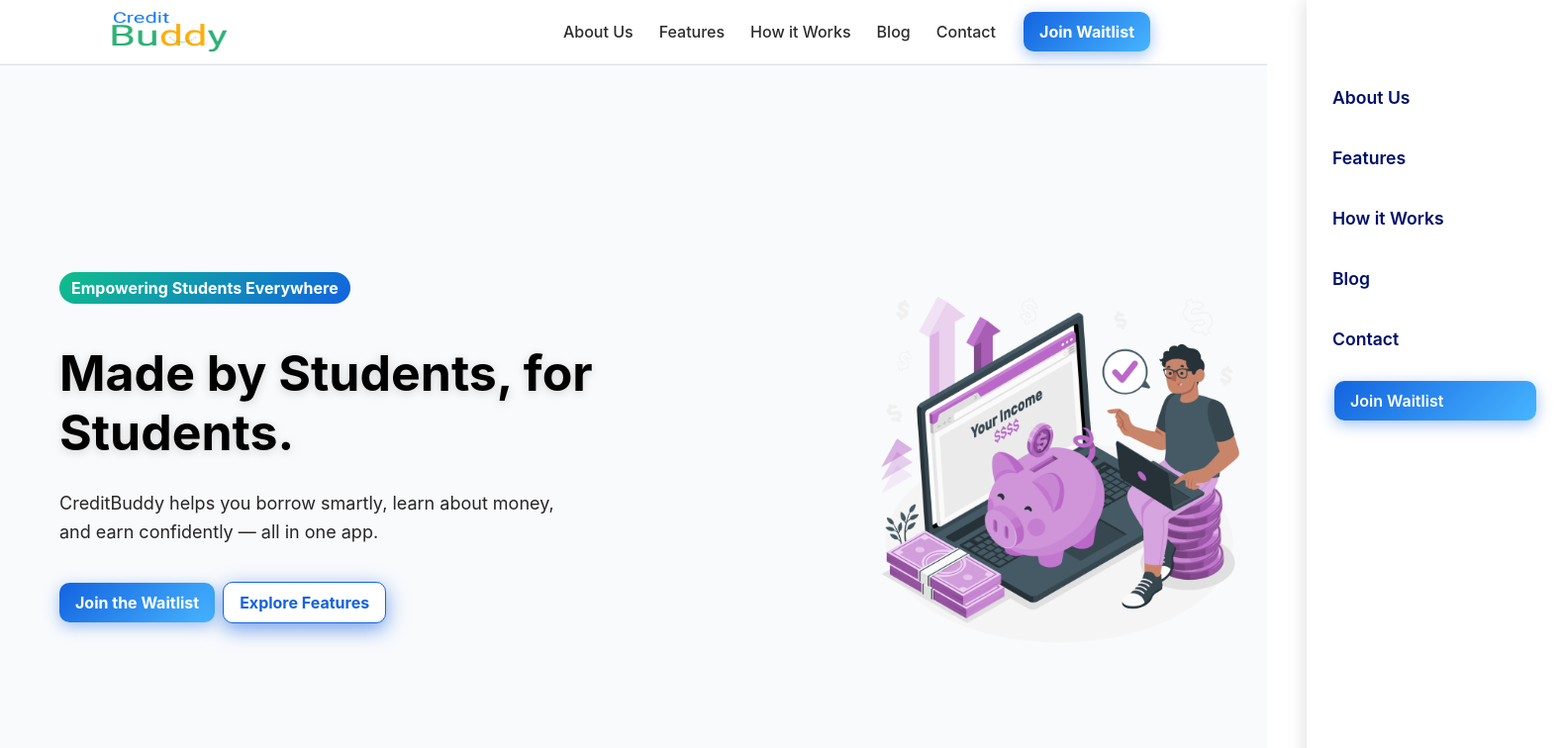
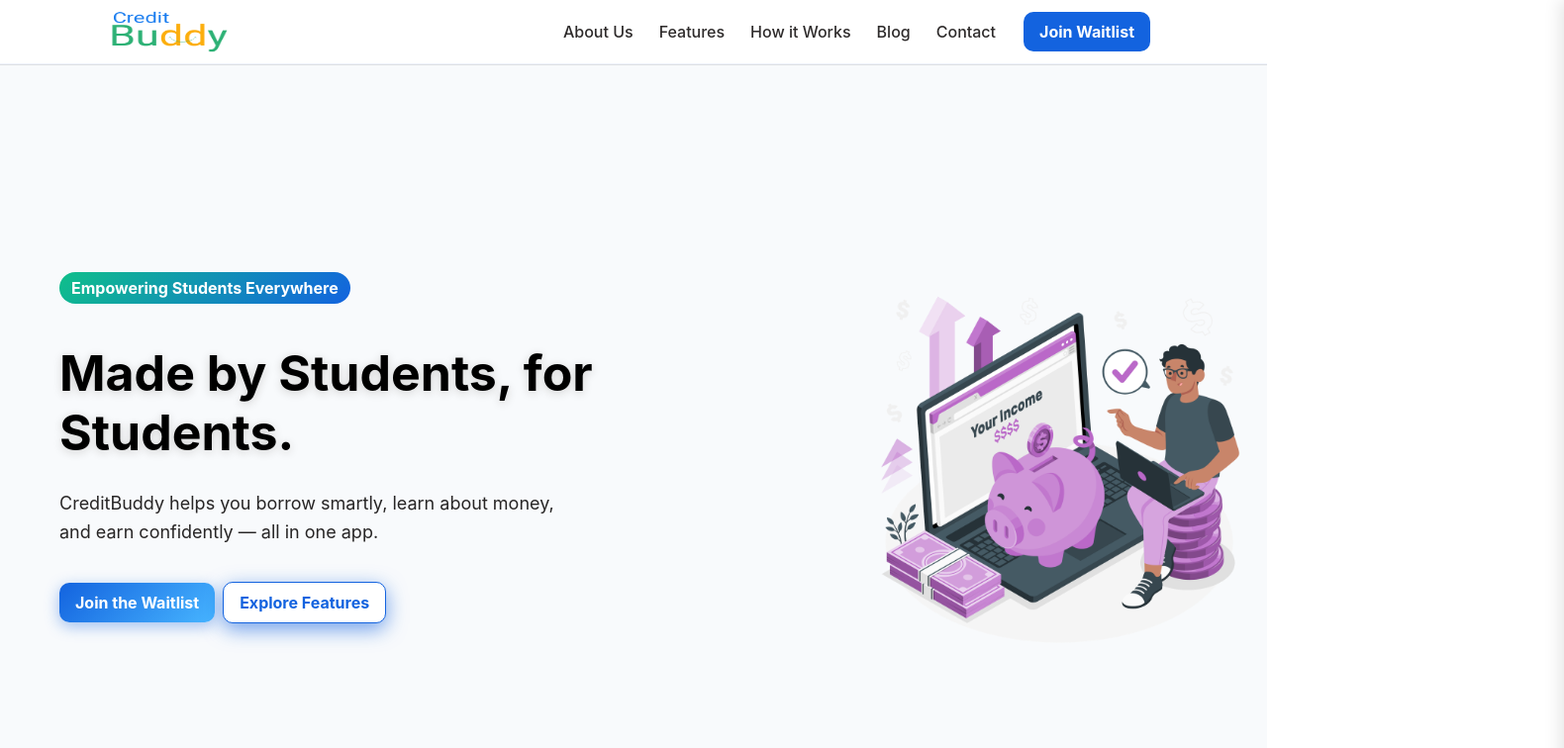
Before and after one commit to goutambhosagar00/CreditBuddy, a React (Vite) app: page / in a window 1280 px wide. Shown: the top 756 px of the page at 99% size, 1580 px wide, since content can reach past the window. Built offline with nearby package versions, Linux system fonts and the light colour scheme.

Commit message:
update some components

```diff
--- a/src/components/Footer.jsx
+++ b/src/components/Footer.jsx
@@ -31,9 +31,9 @@
 
         {/* Social Icons */}
         <div className="footer-socials">
-          <a href="#" aria-label="Instagram"><FaInstagram /></a>
-          <a href="#" aria-label="Twitter"><FaTwitter /></a>
-          <a href="#" aria-label="LinkedIn"><FaLinkedin /></a>
+          <a href="https://www.instagram.com/creditbuddy_official?utm_source=qr&igsh=ZzZuYXZ0NDgwb2x6" aria-label="Instagram"><FaInstagram /></a>
+          <a href="http://www.linkedin.com/in/debasishmallick077" aria-label="LinkedIn"><FaLinkedin /></a>
+          <a href="/" aria-label="Twitter"><FaTwitter /></a>
         </div>
       </div>
     </motion.footer>
--- a/src/components/Header.jsx
+++ b/src/components/Header.jsx
@@ -1,47 +1,82 @@
-import React, { useState } from "react";
+import React, { useState, useEffect } from "react";
 import { Link, NavLink } from "react-router-dom";
 import { FaBars, FaTimes } from "react-icons/fa";
 import logo from "../assets/icons/CB.png";
 
 export default function Header() {
-  const [isOpen, setIsOpen] = useState(false);
-  const toggleMenu = () => setIsOpen(!isOpen);
+  const [menuOpen, setMenuOpen] = useState(false);
+
+  useEffect(() => {
+    document.body.style.overflow = menuOpen ? "hidden" : "auto";
+  }, [menuOpen]);
+
+  const closeMenu = () => setMenuOpen(false);
 
   return (
+    <>
       <header className="site-header">
         <div className="site-header-inner">
+          {/* Logo */}
           <Link to="/" className="brand">
             <img src={logo} alt="CreditBuddy" className="brand-logo" />
           </Link>
 
-        {/* Desktop Nav */}
+          {/* Desktop Navigation */}
           <nav className="nav desktop-nav">
-          <NavLink to="/about" className="nav-link">About Us</NavLink>
-          <NavLink to="/features" className="nav-link">Features</NavLink>
-          <NavLink to="/how-it-works" className="nav-link">How it Works</NavLink>
-          <NavLink to="/blog" className="nav-link">Blog</NavLink>
-          <NavLink to="/contact" className="nav-link">Contact</NavLink>
-          <Link to="/join-waitlist" className="btn btn-primary nav-cta">Join Waitlist</Link>
+            <NavLink to="/about" className="nav-link">
+              About Us
+            </NavLink>
+            <NavLink to="/features" className="nav-link">
+              Features
+            </NavLink>
+            <NavLink to="/how-it-works" className="nav-link">
+              How it Works
+            </NavLink>
+            <NavLink to="/blog" className="nav-link">
+              Blog
+            </NavLink>
+            <NavLink to="/contact" className="nav-link">
+              Contact
+            </NavLink>
+            <Link to="/join-waitlist" className="btn nav-cta">
+              Join Waitlist
+            </Link>
           </nav>
 
-        {/* Hamburger */}
-        <div className="mobile-menu-icon" onClick={toggleMenu}>
-          <FaBars size={24}  />
+          {/* Mobile Menu Toggle */}
+          <div
+            className="mobile-menu-icon"
+            onClick={() => setMenuOpen(!menuOpen)}
+          >
+            {menuOpen ? <FaTimes size={26} /> : <FaBars size={26} />}
           </div>
         </div>
+      </header>
+
+      {/* Overlay */}
+      {menuOpen && <div className="mobile-overlay" onClick={closeMenu}></div>}
 
       {/* Mobile Sidebar */}
-      <nav className={`mobile-nav ${isOpen ? "open" : ""}`}>
-        <NavLink to="/about" className="nav-link" onClick={toggleMenu}>About Us</NavLink>
-        <NavLink to="/features" className="nav-link" onClick={toggleMenu}>Features</NavLink>
-        <NavLink to="/how-it-works" className="nav-link" onClick={toggleMenu}>How it Works</NavLink>
-        <NavLink to="/blog" className="nav-link" onClick={toggleMenu}>Blog</NavLink>
-        <NavLink to="/contact" className="nav-link" onClick={toggleMenu}>Contact</NavLink>
-        <Link to="/join-waitlist" className="btn btn-primary nav-cta" onClick={toggleMenu}>Join Waitlist</Link>
-      </nav>
-
-      {/* Overlay */}
-      {isOpen && <div className="mobile-overlay" onClick={toggleMenu}></div>}
-    </header>
+      <aside className={`mobile-nav ${menuOpen ? "open" : ""}`}>
+        <NavLink to="/about" className="nav-link" onClick={closeMenu}>
+          About Us
+        </NavLink>
+        <NavLink to="/features" className="nav-link" onClick={closeMenu}>
+          Features
+        </NavLink>
+        <NavLink to="/how-it-works" className="nav-link" onClick={closeMenu}>
+          How it Works
+        </NavLink>
+        <NavLink to="/blog" className="nav-link" onClick={closeMenu}>
+          Blog
+        </NavLink>
+        <NavLink to="/contact" className="nav-link" onClick={closeMenu}>
+          Contact
+        </NavLink>
+        <Link to="/join-waitlist" className="btn nav-cta" onClick={closeMenu}>
+          Join Waitlist
+        </Link>
+      </aside>
+    </>
   );
 }
--- a/src/components/ImpactNumbers.jsx
+++ b/src/components/ImpactNumbers.jsx
@@ -5,8 +5,8 @@
 export default function ImpactNumbers() {
   const cards = [
     { value: 500, label: "Early Users", icon: <FaUserGraduate /> },
-    { value: 1000000, label: "Requests", icon: <FaRupeeSign /> },
-    { value: 95, label: "Beta Satisfaction", icon: <FaSmile /> }
+    { value: 100000, label: "Requests", icon: <FaRupeeSign /> },
+    { value: 70, label: "Beta Satisfaction", icon: <FaSmile /> }
   ];
 
   return (
--- a/src/pages/About.jsx
+++ b/src/pages/About.jsx
@@ -19,7 +19,7 @@
             That’s why we built <strong>CreditBuddy</strong> — India’s first student-focused
             financial platform that helps you borrow smartly, learn about money, and earn confidently.
           </p>
-          <Link to="/waitlist" className="btn btn-primary">Join Us</Link>
+          <Link to="/join-waitlist" className="btn btn-primary">Join Us</Link>
         </div>
         <div className="about-hero-image">
           <img src={creditbuddy} alt="Students using CreditBuddy" />
@@ -76,7 +76,7 @@
         <blockquote>
           “When I started CreditBuddy, I wasn’t thinking of building a startup — I wanted to solve a problem students face. CreditBuddy is the one friend every student wished they had — reliable, honest, and always there when you need them.”
         </blockquote>
-        <p className="founder-name">— [Your Name], Founder, CreditBuddy</p>
+        <p className="founder-name">— Dev, Founder, CreditBuddy</p>
       </section>
     </div>
   );
--- a/src/styles/globals.css
+++ b/src/styles/globals.css
@@ -26,48 +26,68 @@
 .nav-cta {margin-left:8px;padding:8px 16px;border-radius:6px;font-weight:600;background:#1363df;color:#fff;text-decoration:none;transition:background 0.3s,transform 0.2s;}
 .nav-cta:hover {background:#0f4bb7;transform:translateY(-1px);}
 
-.mobile-menu-icon {display:none;cursor:pointer;color:#001069;}
+/* .mobile-menu-icon {display:none;cursor:pointer;color:#001069;} */
 
 /* Mobile Sidebar */
 .mobile-nav {
   position: fixed;
   top: 0;
-  right: -300px; /* Initially off-screen */
-  width: 260px;
+  right: 0;
+  transform: translateX(100%);
+  width: 280px;
   height: 100vh;
   background: #fff;
   display: flex;
   flex-direction: column;
   padding: 80px 20px;
   gap: 24px;
-  box-shadow: -4px 0 16px rgba(0,0,0,0.1);
-  transition: right 0.3s ease;
-  z-index: 1001;
+  box-shadow: -4px 0 16px rgba(0, 0, 0, 0.15);
+  transition: transform 0.35s ease;
+  z-index: 2000;
+  overflow-y: auto;
 }
 
 .mobile-nav.open {
-  right: 0; /* Slide in */
-}
-
-.mobile-nav .nav-link {font-size:1.1rem;font-weight:600;color:#001069;}
-.mobile-nav .nav-cta {padding:10px 16px;font-weight:600;}
-
-/* Overlay */
+  transform: translateX(0);
+}
+
+.mobile-nav .nav-link {
+  font-size: 1.1rem;
+  font-weight: 600;
+  color: #001069;
+}
+
+.mobile-nav .nav-cta {
+  padding: 10px 16px;
+  font-weight: 600;
+}
+
+/* Overlay behind sidebar */
 .mobile-overlay {
   position: fixed;
   top: 0;
   left: 0;
   width: 100%;
   height: 100%;
-  background: rgba(0,0,0,0.3);
-  z-index:1000;
-}
-
-/* Responsive */
+  background: rgba(0, 0, 0, 0.35);
+  backdrop-filter: blur(2px);
+  z-index: 1500;
+}
+
+/* Hide desktop nav and show mobile icon */
 @media (max-width: 992px) {
-  .desktop-nav {display:none;}
-  .mobile-menu-icon {display:block;}
-}
+  .desktop-nav {
+    display: none;
+  }
+
+  .mobile-menu-icon {
+    display: block;
+    color: #001069;
+    cursor: pointer;
+    z-index: 2100;
+  }
+}
+
 
 /* =========================
    HERO SECTION (With Background or Image)
```
Also changed, not shown: src/assets/tablogo.png. Lines whose indentation alone changed are shown as unchanged.
